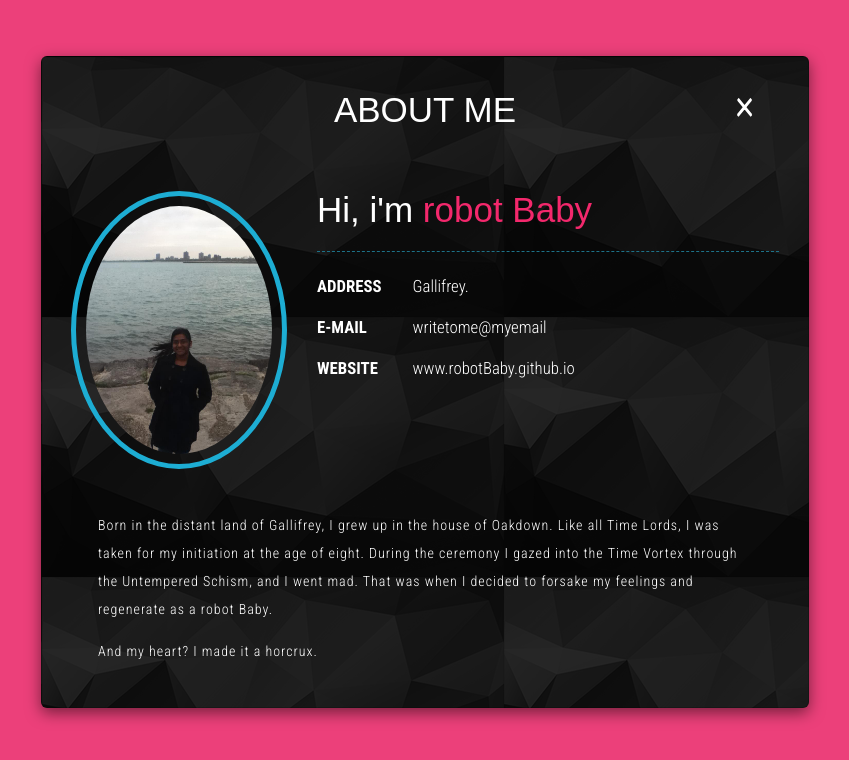
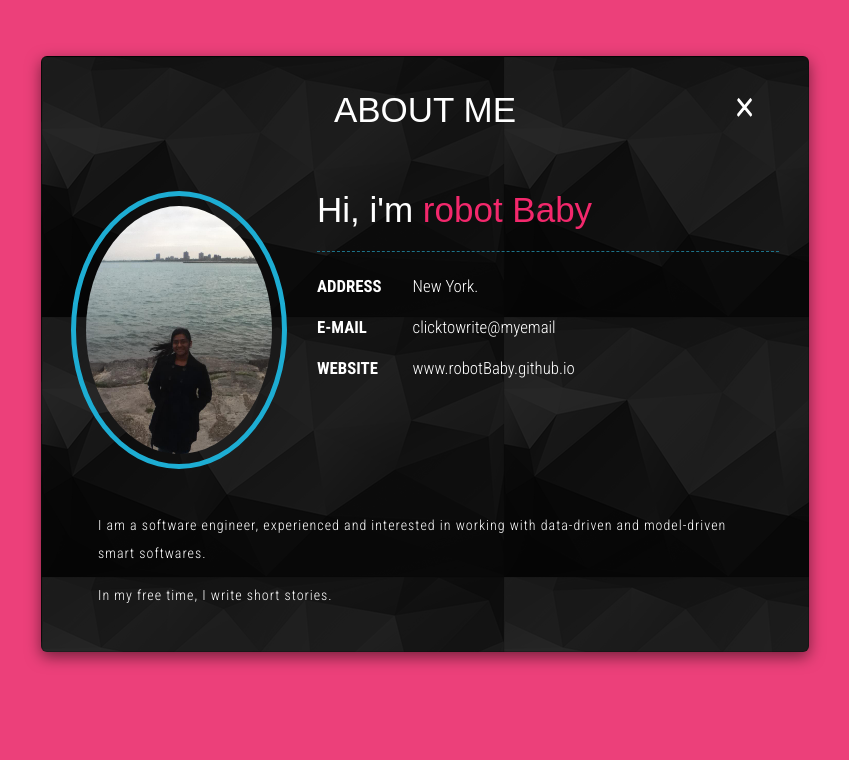
Before and after one commit to robotBaby/robotBaby.github.io, a plain HTML site: page index.html in a window 1280 px wide. Both pictures are taken after a click on the link "About". Shown: the whole page, without its empty margins (215-1064 px from the left). Drawn offline with nearby package versions, Linux system fonts and the light colour scheme; a web font is replaced by a local one.

Commit message:
Changed bio.

```diff
--- a/index.html
+++ b/index.html
@@ -83,13 +83,13 @@ License URL: http://creativecommons.org/licenses/by/3.0/
 								<li>
 									<ul class="agileits-address-text">
 										<li><b>ADDRESS </b></li>
-										<li>Gallifrey.</li>
+										<li>New York.</li>
 									</ul>
 								</li>
 								<li>
 									<ul class="agileits-address-text">
 										<li><b>E-MAIL </b></li>
-										<li><a href="mailto:arindrimadatta@mail.com"> writetome@myemail</a></li>
+										<li><a href="mailto:arindrimadatta@mail.com"> clicktowrite@myemail</a></li>
 									</ul>
 								</li>
 								<li>
@@ -102,10 +102,9 @@ License URL: http://creativecommons.org/licenses/by/3.0/
 						</div>
 						<div class="clearfix"> </div>
 						<div class="about-text agileits-w3layouts">
-							<p>Born in the distant land of Gallifrey, I grew up in the house of Oakdown. Like all Time Lords, I was taken for my initiation at the age of eight. During the ceremony I gazed into the Time Vortex through the Untempered Schism, and I went mad.
-							That was when I decided to forsake my feelings and regenerate as a robot Baby.
+							<p>I am a software engineer, experienced and interested in working with data-driven and model-driven smart softwares.
 							</p>
-							<p class="agile-br">And my heart? I made it a horcrux.</p>
+							<p class="agile-br">In my free time, I write short stories.</p>
 						</div>
 					</div>
 				</div>
```
